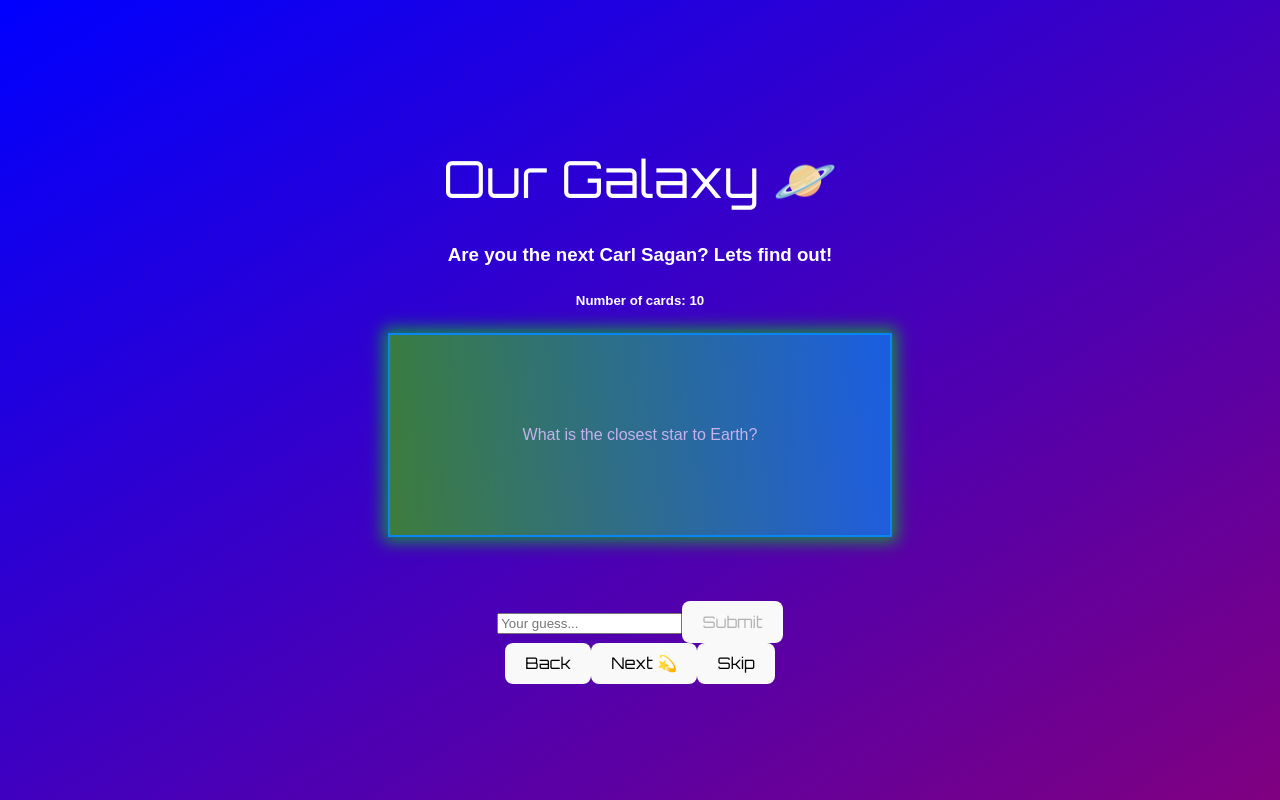
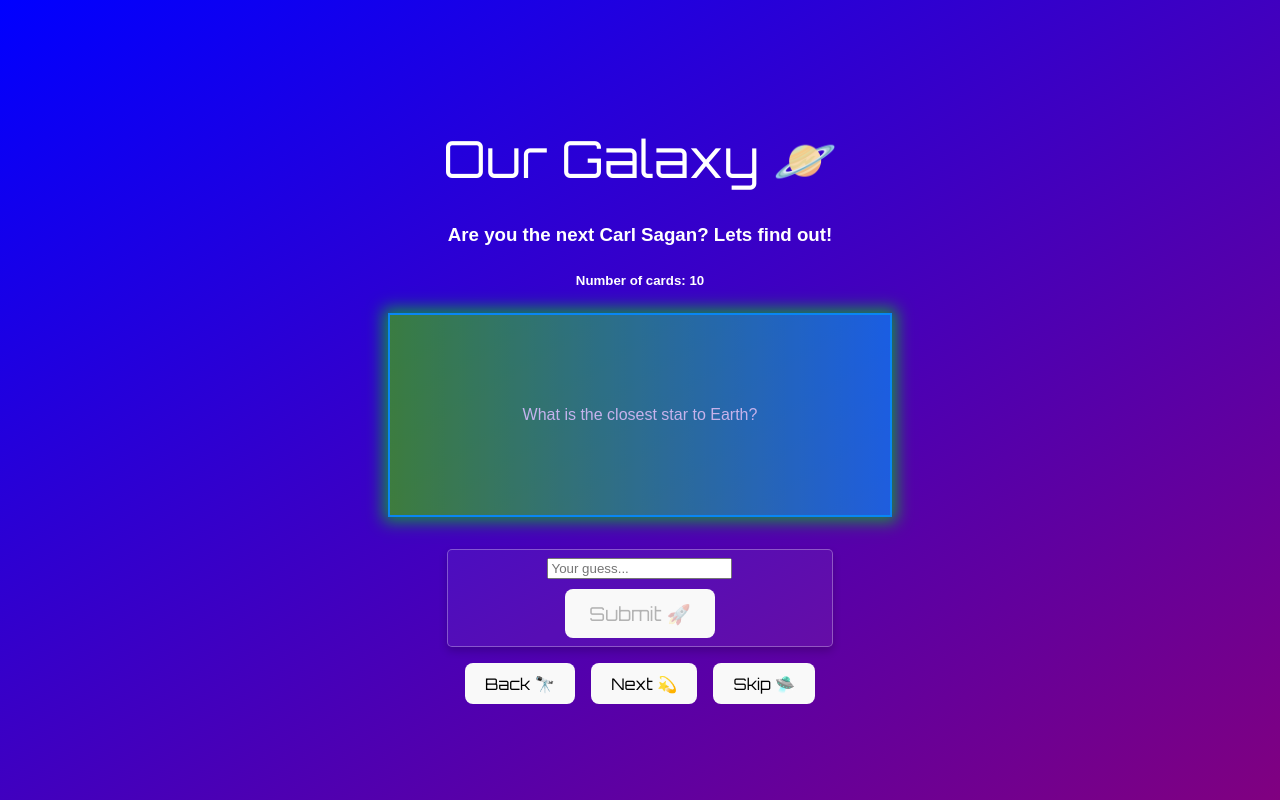
Before and after one commit to camcast04/react-flashcard-app, a React (Vite) app: page / in a window 1280 px wide. Built offline with nearby package versions, Linux system fonts and the light colour scheme; grey boxes are pictures that could not be loaded.

Commit message:
added css styles to improve app  UI/UX

```diff
--- a/src/App.css
+++ b/src/App.css
@@ -32,7 +32,7 @@ h5 {
   max-width: 500px;
   height: 50vh;
   max-height: 200px;
-  margin: 1rem auto 4rem auto;
+  margin: 1rem auto 2rem auto;
   perspective: 1000px;
   z-index: 2;
 }
@@ -51,6 +51,30 @@ h5 {
 
 .card.flipped {
   transform: rotateY(180deg);
+}
+
+.user-input-container {
+  width: 90%;
+  font-size: 1.2rem; /* Increase the font size */
+  width: 70%; /* Increase the width of the text box */
+  padding: 0.5rem 1rem; /* Vertical and horizontal padding */
+  background-color: rgba(
+    255,
+    255,
+    255,
+    0.05
+  ); /* Slightly transparent white background */
+  border: 1px solid rgba(255, 255, 255, 0.3); /* Slight border */
+  border-radius: 5px; /* Rounded corners */
+  box-shadow: 0px 4px 8px rgba(0, 0, 0, 0.2); /* Optional shadow */
+  color: #fff; /* White text color */
+  margin-bottom: 1rem; /* Space beneath the textbox for separation */
+  margin-left: auto;
+  margin-right: auto;
+  display: flex;
+  flex-direction: column;
+  align-items: center; /* center items horizontally */
+  gap: 10px; /* space between input and button */
 }
 
 /* ====================
@@ -122,6 +146,7 @@ h5 {
 button {
   background-color: black;
   z-index: 1;
+  margin: 0 0.5rem;
 }
 
 /* ====================
--- a/src/App.jsx
+++ b/src/App.jsx
@@ -105,13 +105,13 @@ function App() {
           placeholder="Your guess..."
         />
         <button onClick={checkAnswer} disabled={!userGuess}>
-          Submit
+          Submit 🚀
         </button>
       </div>
       <div className="feedback-container">{feedback}</div>
-      <button onClick={prevCard}>Back</button>
+      <button onClick={prevCard}>Back 🔭</button>
       <button onClick={nextCard}>Next 💫</button>
-      <button onClick={nextCard}>Skip</button>
+      <button onClick={nextCard}>Skip 🛸</button>
     </>
   );
 }
```
